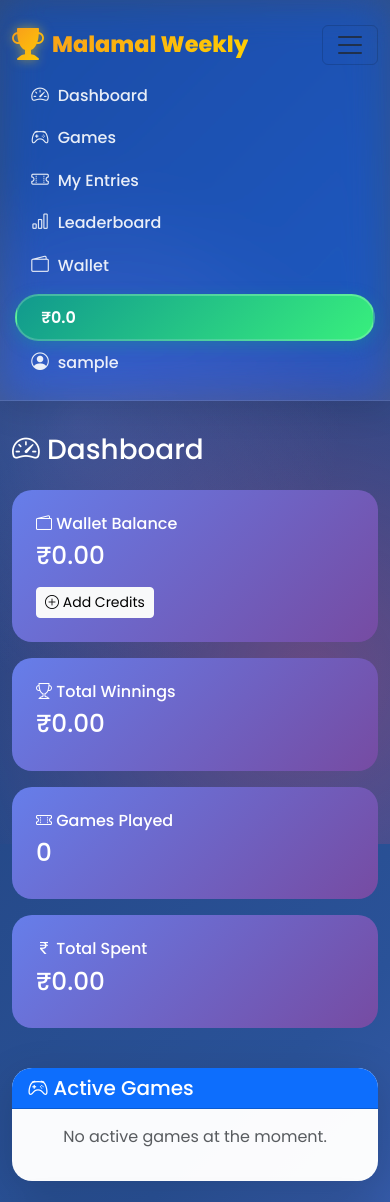
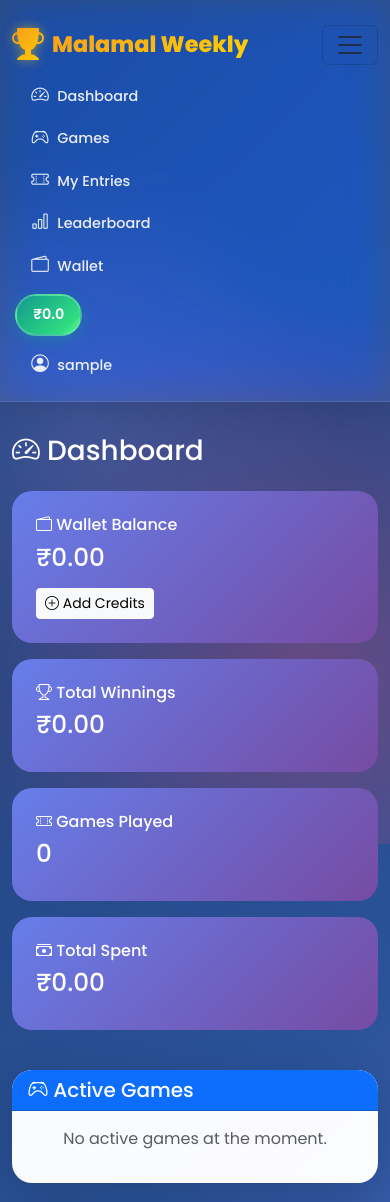
Before and after one commit to coder-rishav/MalamalWeekly, a Django app: page /dashboard/ in a window 390 px wide, after a click that opens the changed part. Shown: the top 1202 px of the page. Run offline with Django 5.2, Linux system fonts and the light colour scheme; the visitor is signed in with stand-in values (Sample User, id 1); data comes from the database, SQL or seed files in the repository; data that the repository does not hold is empty; some libraries are stand-ins or nearby versions.

Commit message:
feat: Add dynamic currency display across all game pages
User-Side Multi-Currency Display:
- Dashboard: Wallet balance, total winnings, total spent in user's currency
- Game cards: Entry fees and prizes display in user's currency
- Game detail page: Entry fee, prize, prize pool in user's currency
- Game participation: Cost and balance show user's currency
- My Entries: Entry fees and winnings display in user's currency
- Games list: Entry and prize badges show user's currency

Navbar Improvements:
- Fixed wallet badge overflow with max-width constraints
- Responsive sizing for tablet (140px) and mobile (130px)
- Text truncation with ellipsis for long amounts
- Reduced font sizes for better fit

UI Fixes:
- Changed Total Spent icon from rupee to generic cash-stack
- Maintained integrity: all amounts stored in INR, converted on display
- Seamless currency switching without data loss

Files Modified:
- templates/base.html: Wallet badge responsive styling
- templates/games/dashboard.html: All stat cards + game cards
- templates/games/game_detail.html: Entry fee, prize, balance
- templates/games/my_entries.html: Entry fees and winnings
- templates/games/games_list.html: Entry and prize badges

Technical Notes:
- Backend stores everything in INR (base currency)
- Template tag format_user_amount handles all conversions
- Same transaction shows correct amount in any currency
- Perfect integrity maintained: 20 always equals 20 equivalent

```diff
--- a/templates/base.html
+++ b/templates/base.html
@@ -170,15 +170,19 @@
         .wallet-badge {
             background: var(--success-gradient) !important;
             color: white !important;
-            padding: 0.6rem 1.5rem !important;
+            padding: 0.6rem 1.2rem !important;
             border-radius: 50px !important;
             font-weight: 600;
-            font-size: 1rem;
+            font-size: 0.95rem;
             box-shadow: 0 4px 15px rgba(17, 153, 142, 0.4);
             transition: all 0.3s ease;
             border: 2px solid rgba(255, 255, 255, 0.2);
             position: relative;
             overflow: hidden;
+            white-space: nowrap;
+            max-width: 150px;
+            text-overflow: ellipsis;
+            display: inline-block;
         }
 
         .wallet-badge::before {
@@ -430,6 +434,22 @@
 
             .wallet-badge {
                 margin-top: 0.5rem;
+                font-size: 0.85rem;
+                padding: 0.5rem 1rem !important;
+                max-width: 130px;
+            }
+
+            .nav-link {
+                font-size: 0.9rem;
+            }
+        }
+
+        /* Tablet and small desktop */
+        @media (max-width: 1200px) {
+            .wallet-badge {
+                font-size: 0.9rem;
+                padding: 0.5rem 1rem !important;
+                max-width: 140px;
             }
         }
 
--- a/templates/games/dashboard.html
+++ b/templates/games/dashboard.html
@@ -32,7 +32,7 @@
     <div class="col-md-3 mb-3">
         <div class="stats-card">
             <h6><i class="bi bi-wallet2"></i> Wallet Balance</h6>
-            <h2>₹{{ profile.wallet_balance }}</h2>
+            <h2>{% load currency_tags %}{% format_user_amount profile.wallet_balance user %}</h2>
             {% if profile.can_deposit %}
             <a href="{% url 'transactions:add_credits' %}" class="btn btn-light btn-sm mt-2">
                 <i class="bi bi-plus-circle"></i> Add Credits
@@ -47,7 +47,7 @@
     <div class="col-md-3 mb-3">
         <div class="stats-card">
             <h6><i class="bi bi-trophy"></i> Total Winnings</h6>
-            <h2>₹{{ profile.total_winnings }}</h2>
+            <h2>{% load currency_tags %}{% format_user_amount profile.total_winnings user %}</h2>
         </div>
     </div>
     <div class="col-md-3 mb-3">
@@ -58,8 +58,8 @@
     </div>
     <div class="col-md-3 mb-3">
         <div class="stats-card">
-            <h6><i class="bi bi-currency-rupee"></i> Total Spent</h6>
-            <h2>₹{{ profile.total_spent }}</h2>
+            <h6><i class="bi bi-cash-stack"></i> Total Spent</h6>
+            <h2>{% load currency_tags %}{% format_user_amount profile.total_spent user %}</h2>
         </div>
     </div>
 </div>
@@ -82,8 +82,8 @@
                                 <h6>{{ game.name }}</h6>
                                 <p class="mb-2 small">{{ game.description|truncatewords:15 }}</p>
                                 <div class="d-flex justify-content-between">
-                                    <span class="badge bg-info">₹{{ game.entry_fee }}</span>
-                                    <span class="badge bg-success">₹{{ game.winning_amount }}</span>
+                                    <span class="badge bg-info">{% load currency_tags %}{% format_user_amount game.entry_fee user %}</span>
+                                    <span class="badge bg-success">{% format_user_amount game.winning_amount user %}</span>
                                 </div>
                                 {% if profile.can_play_games %}
                                 <a href="{% url 'games:game_detail' game.id %}" class="btn btn-primary btn-sm w-100 mt-2">
--- a/templates/games/games_list.html
+++ b/templates/games/games_list.html
@@ -31,8 +31,8 @@
 
                 <div class="mt-auto">
                     <div class="d-flex justify-content-between mb-3">
-                        <span class="badge bg-primary">Entry: ₹{{ game.entry_fee }}</span>
-                        <span class="badge bg-success">Prize: ₹{{ game.winning_amount }}</span>
+                        <span class="badge bg-primary">Entry: {% load currency_tags %}{% format_user_amount game.entry_fee user %}</span>
+                        <span class="badge bg-success">Prize: {% format_user_amount game.winning_amount user %}</span>
                     </div>
 
                     <div class="mb-2">
--- a/templates/games/my_entries.html
+++ b/templates/games/my_entries.html
@@ -56,7 +56,7 @@
                                     <span class="text-muted"><small>Pending</small></span>
                                     {% endif %}
                                 </td>
-                                <td>₹{{ entry.entry_fee_paid }}</td>
+                                <td>{% load currency_tags %}{% format_user_amount entry.entry_fee_paid user %}</td>
                                 <td>
                                     <span class="badge bg-{% if entry.game_round.status == 'completed' %}success{% elif entry.game_round.status == 'open' %}info{% else %}warning{% endif %}">
                                         {{ entry.game_round.get_status_display }}
@@ -65,7 +65,7 @@
                                 <td>
                                     {% if entry.is_winner %}
                                     <span class="badge bg-success">
-                                        <i class="bi bi-trophy-fill"></i> Won ₹{{ entry.winning_amount }}
+                                        <i class="bi bi-trophy-fill"></i> Won {% load currency_tags %}{% format_user_amount entry.winning_amount user %}
                                     </span>
                                     {% elif entry.game_round.status == 'completed' %}
                                     <span class="badge bg-danger">
```
Also changed, not shown: templates/games/game_detail.html (+5 -5 lines).
